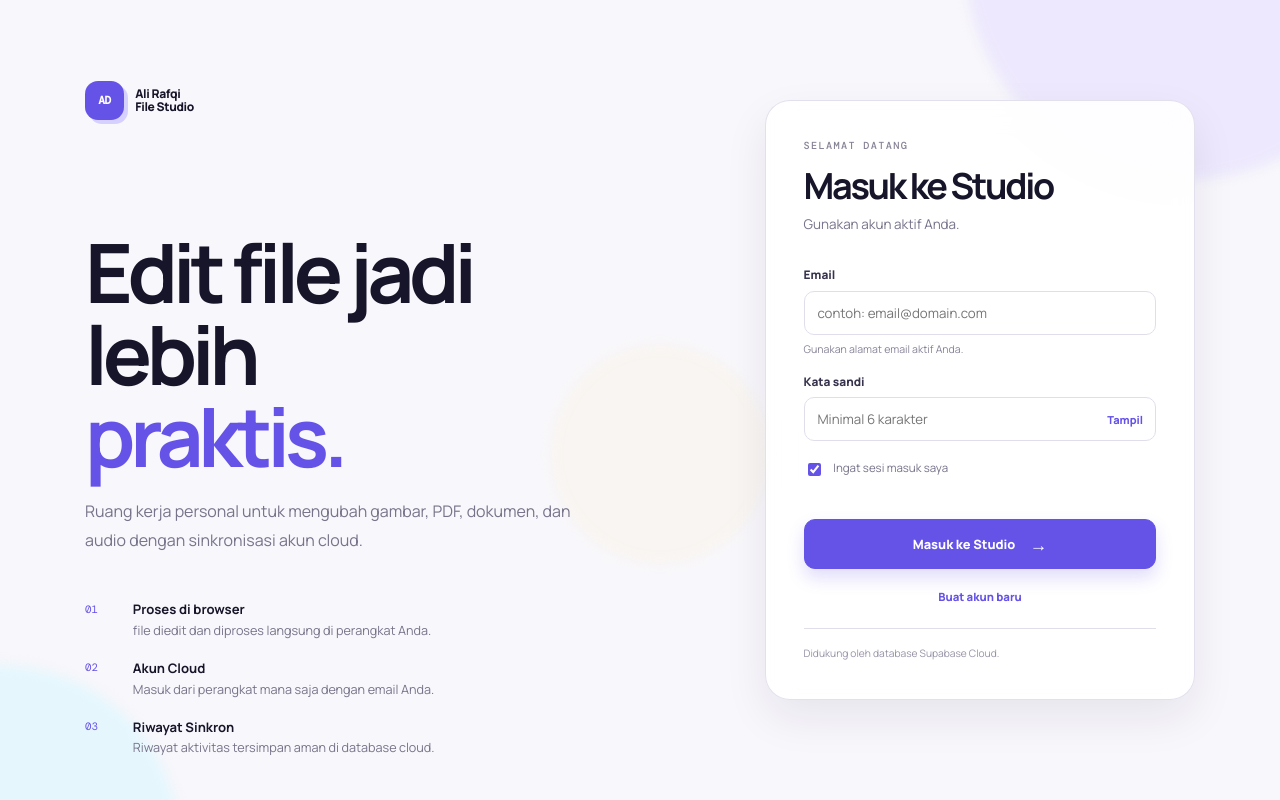
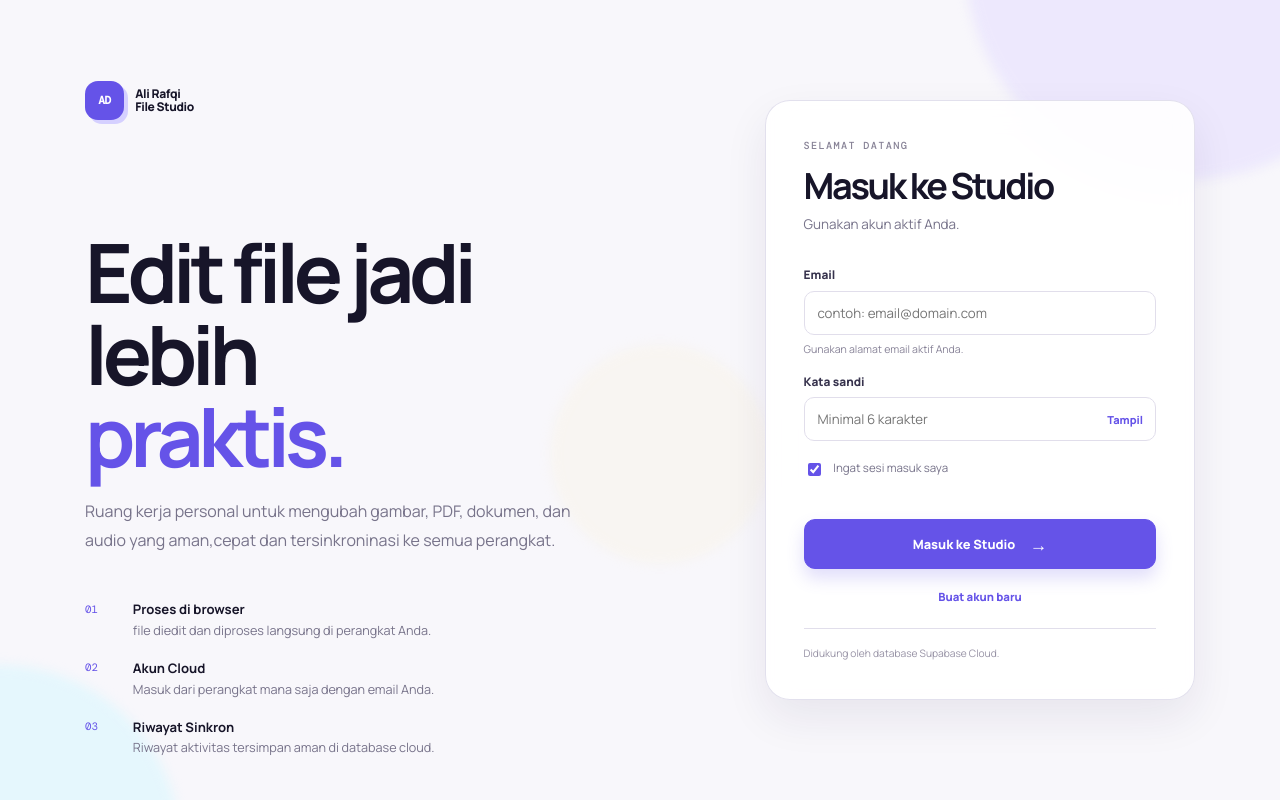
Before and after one commit to muhammadalialrafqi916-design/ali-rafqi-fileconvert, a plain HTML site: page index.html in a window 1280 px wide. Drawn offline with nearby package versions, Linux system fonts and the light colour scheme.

Commit message:
Update auth-lead paragraph for clarity

```diff
--- a/index.html
+++ b/index.html
@@ -35,7 +35,7 @@
       <div class="auth-intro">
         <a class="studio-brand" href="https://muhammadalialrafqi916-design.github.io/Portfolio-ali-v2-/"><span class="studio-mark">AD</span><span>Ali Rafqi<br>File Studio</span></a>
         <h1 id="auth-title">Edit file jadi lebih<br><em>praktis.</em></h1>
-        <p class="auth-lead">Ruang kerja personal untuk mengubah gambar, PDF, dokumen, dan audio dengan sinkronisasi akun cloud.</p>
+        <p class="auth-lead">Ruang kerja personal untuk mengubah gambar, PDF, dokumen, dan audio yang aman,cepat dan tersinkroninasi ke semua perangkat.</p>
         <div class="trust-list" aria-label="Keunggulan aplikasi">
           <div><span>01</span><p><strong>Proses di browser</strong><br>file diedit dan diproses langsung di perangkat Anda.</p></div>
           <div><span>02</span><p><strong>Akun Cloud</strong><br>Masuk dari perangkat mana saja dengan email Anda.</p></div>
```
